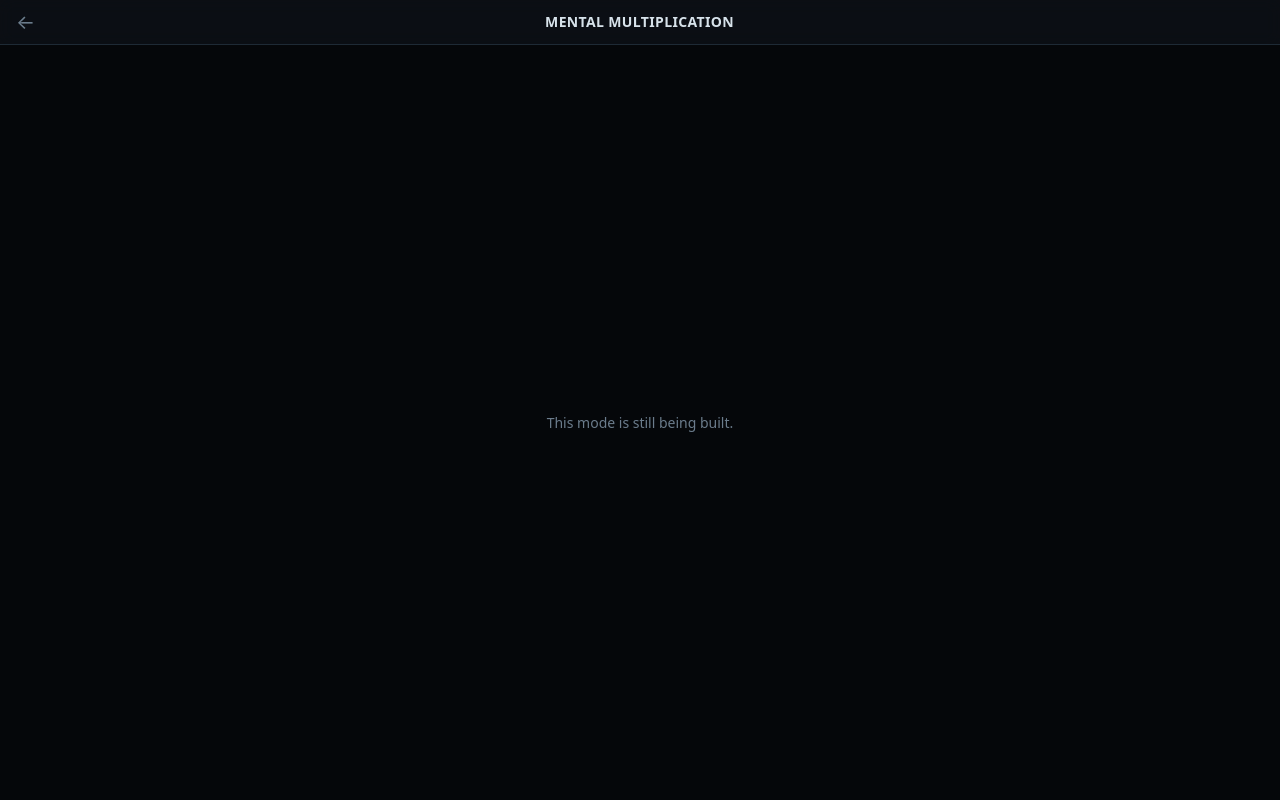
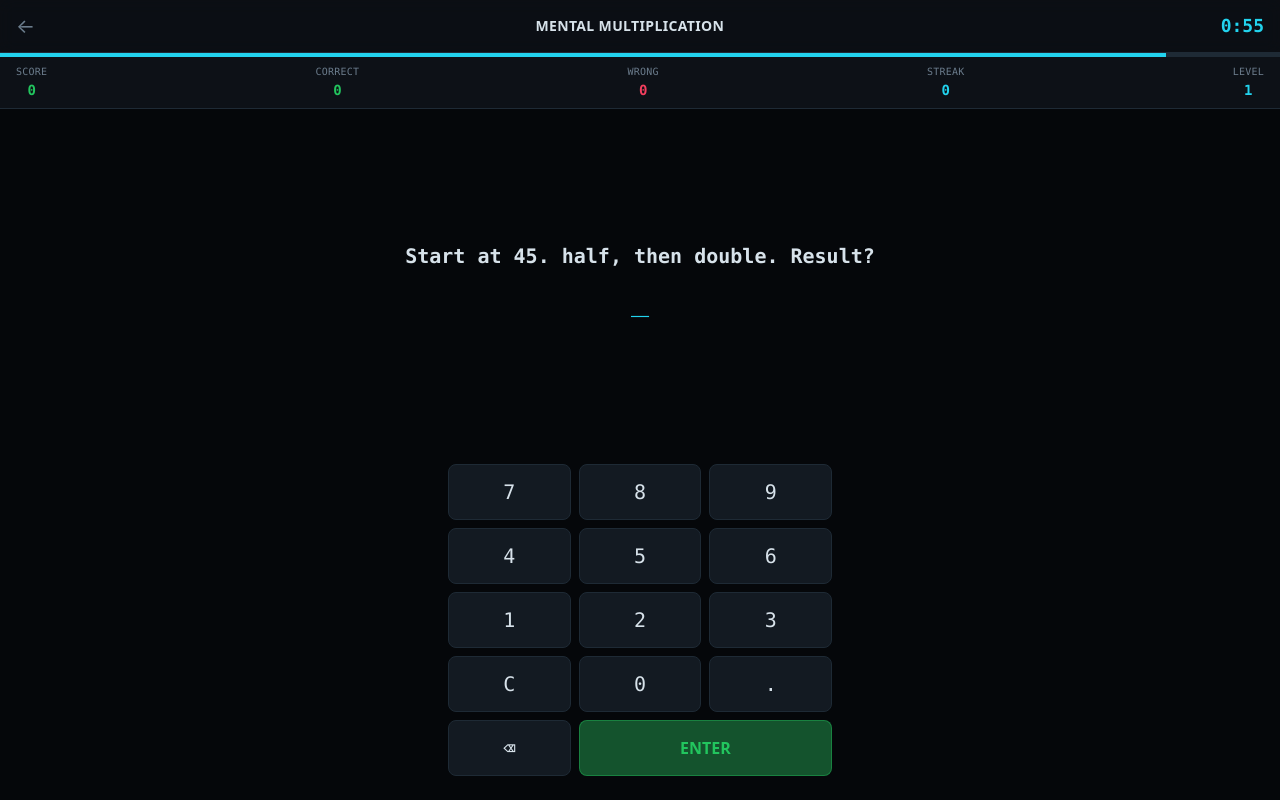
Before and after one commit to aamogh16/quantDrill, a React (Vite) app: page /#/play/multiplication in a window 1280 px wide. Built offline with nearby package versions, Linux system fonts and the light colour scheme.

Commit message:
Add Mental Multiplication drill mode
2x2 digit products, squares up to 30, and doubling/halving chains.

```diff
--- a/src/App.tsx
+++ b/src/App.tsx
@@ -4,6 +4,7 @@ import { ComingSoon } from './screens/ComingSoon'
 import { ArithmeticPlay } from './modes/arithmetic/ArithmeticPlay'
 import { OptiverPlay } from './modes/optiver80/OptiverPlay'
 import { PercentPlay } from './modes/percent/PercentPlay'
+import { MultiplicationPlay } from './modes/multiplication/MultiplicationPlay'
 
 function App() {
   return (
@@ -14,7 +15,7 @@ function App() {
       <Route path="/play/arithmetic" element={<ArithmeticPlay />} />
       <Route path="/play/optiver80" element={<OptiverPlay />} />
       <Route path="/play/percent" element={<PercentPlay />} />
-      <Route path="/play/multiplication" element={<ComingSoon title="Mental Multiplication" />} />
+      <Route path="/play/multiplication" element={<MultiplicationPlay />} />
       <Route path="/play/fermi" element={<ComingSoon title="Fermi Estimation" />} />
       <Route path="/play/sequence" element={<ComingSoon title="Sequence & Pattern" />} />
       <Route path="/play/ev-market" element={<ComingSoon title="EV Card Market" />} />
--- /dev/null
+++ b/src/modes/multiplication/MultiplicationPlay.tsx
@@ -0,0 +1,38 @@
+import { useCallback } from 'react'
+import { DrillLayout } from '../../components/DrillLayout'
+import { useTimedDrill } from '../../lib/useTimedDrill'
+import { getSettings } from '../../lib/storage'
+import { generateMultiplication } from './generate'
+
+export function MultiplicationPlay() {
+  const settings = getSettings()
+  const generate = useCallback(
+    (level: number) => generateMultiplication(settings.multiplication, level),
+    [settings],
+  )
+
+  const drill = useTimedDrill({
+    mode: 'multiplication',
+    roundSeconds: settings.multiplication.roundSeconds,
+    initialLevel: settings.difficultyLevels.multiplication,
+    generate,
+  })
+
+  return (
+    <DrillLayout
+      title="Mental Multiplication"
+      drill={drill}
+      allowDecimal
+      allowNegative={false}
+      renderPrompt={(prompt) => (
+        <div
+          className={`font-nums font-semibold text-center text-term-text px-2 ${
+            prompt.length > 24 ? 'text-xl leading-snug' : 'text-4xl'
+          }`}
+        >
+          {prompt}
+        </div>
+      )}
+    />
+  )
+}
--- /dev/null
+++ b/src/modes/multiplication/generate.ts
@@ -0,0 +1,46 @@
+import { randInt, choice } from '../../lib/random'
+import type { MultiplicationSettings } from '../../types'
+import type { DrillQuestion } from '../../lib/useTimedDrill'
+
+function twoByTwo(level: number): DrillQuestion {
+  const a = level <= 3 ? choice([10, 20, 30, 40, 50, 60, 70, 80, 90]) : randInt(11, 99)
+  const b = randInt(11, 99)
+  return { prompt: `${a} × ${b}`, answers: [a * b] }
+}
+
+function square(level: number): DrillQuestion {
+  const n = level <= 4 ? randInt(2, 15) : randInt(16, 30)
+  return { prompt: `${n}²`, answers: [n * n] }
+}
+
+function doublingChain(level: number): DrillQuestion {
+  const steps = level <= 3 ? 2 : level <= 7 ? 3 : 4
+  const start = randInt(4, 96)
+  let value = start
+  const ops: string[] = []
+  for (let i = 0; i < steps; i++) {
+    const doubleIt = Math.random() < 0.5
+    if (doubleIt) {
+      value *= 2
+      ops.push('double')
+    } else {
+      value /= 2
+      ops.push('half')
+    }
+  }
+  const answer = Math.round(value * 100) / 100
+  return {
+    prompt: `Start at ${start}. ${ops.join(', then ')}. Result?`,
+    answers: [answer],
+    tolerance: 0.05,
+  }
+}
+
+export function generateMultiplication(settings: MultiplicationSettings, level: number): DrillQuestion {
+  const types: Array<() => DrillQuestion> = []
+  if (settings.twoByTwo) types.push(() => twoByTwo(level))
+  if (settings.squares) types.push(() => square(level))
+  if (settings.doublingChains) types.push(() => doublingChain(level))
+  const gen = types.length ? choice(types) : () => twoByTwo(level)
+  return gen()
+}
```
